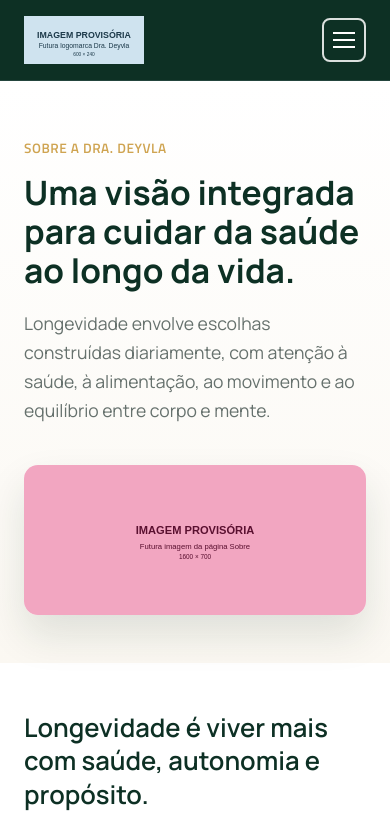
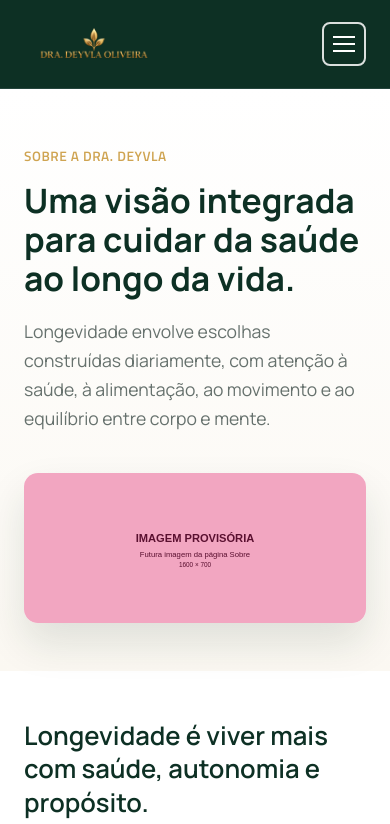
Before and after one commit to deyvidsantos-commits/Deyvla_Oliveira, a plain HTML site: page pages/sobre.html in a window 390 px wide. Shown: the top 824 px of the page. Drawn offline with Linux system fonts and the light colour scheme.

Commit message:
feat: replace placeholder with official Dra. Deyvla logo

```diff
--- a/css/style.css
+++ b/css/style.css
@@ -34,7 +34,7 @@
   --radius: 14px;
   --transition: 200ms ease;
   --space-section: clamp(48px, 6vw, 88px);
-  --header-height: 92px;
+  --header-height: 100px;
 }
 
 /* ==========================================================================
@@ -233,8 +233,11 @@ summary:focus-visible,
 }
 
 .logo-img {
-  height: 60px;
-  width: auto;
+  display: block;
+  width: clamp(150px, 14vw, 170px);
+  height: auto;
+  max-width: 100%;
+  object-fit: contain;
 }
 
 .nav-toggle {
@@ -1598,11 +1601,12 @@ summary:focus-visible,
 
 @media (max-width: 768px) {
   :root {
-    --header-height: 80px;
+    --header-height: 88px;
   }
 
   .logo-img {
-    height: 48px;
+    width: 140px;
+    height: auto;
   }
 
   .nav-toggle {
--- a/pages/sobre.html
+++ b/pages/sobre.html
@@ -5,7 +5,7 @@
   <meta name="viewport" content="width=device-width, initial-scale=1.0">
   <title>Sobre | Dra. Deyvla Oliveira</title>
   <meta name="description" content="Conheça a visão integrada da Dra. Deyvla Oliveira sobre longevidade, saúde, alimentação, movimento e qualidade de vida.">
-  <link rel="icon" href="../assets/img/logo/logo-placeholder.svg" type="image/svg+xml">
+  <link rel="icon" href="../assets/img/logo/logo-dra-deyvla-oliveira.png" type="image/png">
   <link rel="preconnect" href="https://fonts.googleapis.com">
   <link rel="preconnect" href="https://fonts.gstatic.com" crossorigin>
   <link href="https://fonts.googleapis.com/css2?family=Manrope:wght@400;500;600;700&family=Titillium+Web:wght@400;600;700&display=swap" rel="stylesheet">
@@ -19,11 +19,12 @@
     <div class="container header-inner">
       <a href="../index.html" class="logo">
         <img
-          src="../assets/img/logo/logo-placeholder.svg"
+          src="../assets/img/logo/logo-dra-deyvla-oliveira.png"
           width="600"
           height="240"
-          alt="Logomarca provisória — Dra. Deyvla, Medicina da Longevidade"
+          alt="Dra. Deyvla Oliveira"
           class="logo-img"
+          decoding="async"
         >
       </a>
 
@@ -285,12 +286,13 @@
     <div class="container footer-inner">
       <div class="footer-brand">
         <img
-          src="../assets/img/logo/logo-placeholder.svg"
+          src="../assets/img/logo/logo-dra-deyvla-oliveira.png"
           width="600"
           height="240"
-          alt="Logomarca provisória da Dra. Deyvla"
+          alt="Dra. Deyvla Oliveira"
           class="footer-logo"
           loading="lazy"
+          decoding="async"
         >
         <p class="footer-name">Dra. Deyvla Oliveira</p>
         <p class="footer-tagline">Medicina da Longevidade</p>
```
Also changed, not shown: index.html (+7 -5 lines), pages/acompanhamento.html (+7 -5 lines), pages/contato.html (+7 -5 lines), pages/conteudos.html (+7 -5 lines), pages/evolift.html (+7 -5 lines), assets/img/logo/logo-dra-deyvla-oliveira.png (added), assets/img/logo/logo-placeholder.svg (deleted), 3 other files.
